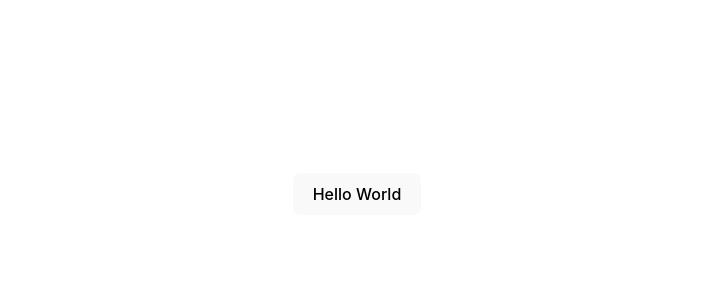
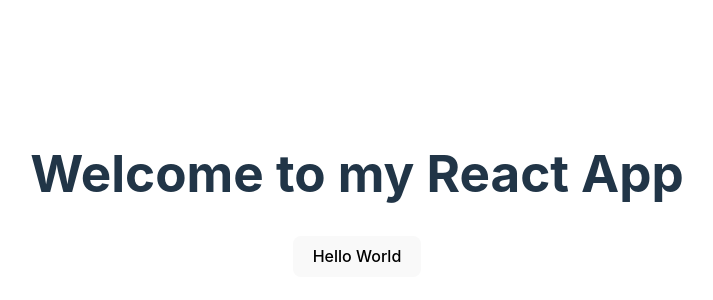
Before and after one commit to itsathefak/learn-react, a React (Vite) app in the folder basic-react-app/: page / in a window 1280 px wide. Shown: the part 206-506 px from the top of the page, without its empty margins (283-996 px from the left). Built offline with nearby package versions, Linux system fonts and the light colour scheme.

Commit message:
Creating my First Component

```diff
--- a/basic-react-app/src/App.jsx
+++ b/basic-react-app/src/App.jsx
@@ -1,7 +1,24 @@
 import './App.css'
 
+function Title(){
+  return(
+    <h1>Welcome to my React App</h1>
+  )
+}
+
+function Button(){
+  return(
+    <button>Hello World</button>
+  )
+}
+
 function App() {
-  return <button>Hello World</button>
+  return(
+    <div>
+      <Title></Title>
+      <Button/>
+    </div>
+  )
 }
 
 export default App
```
